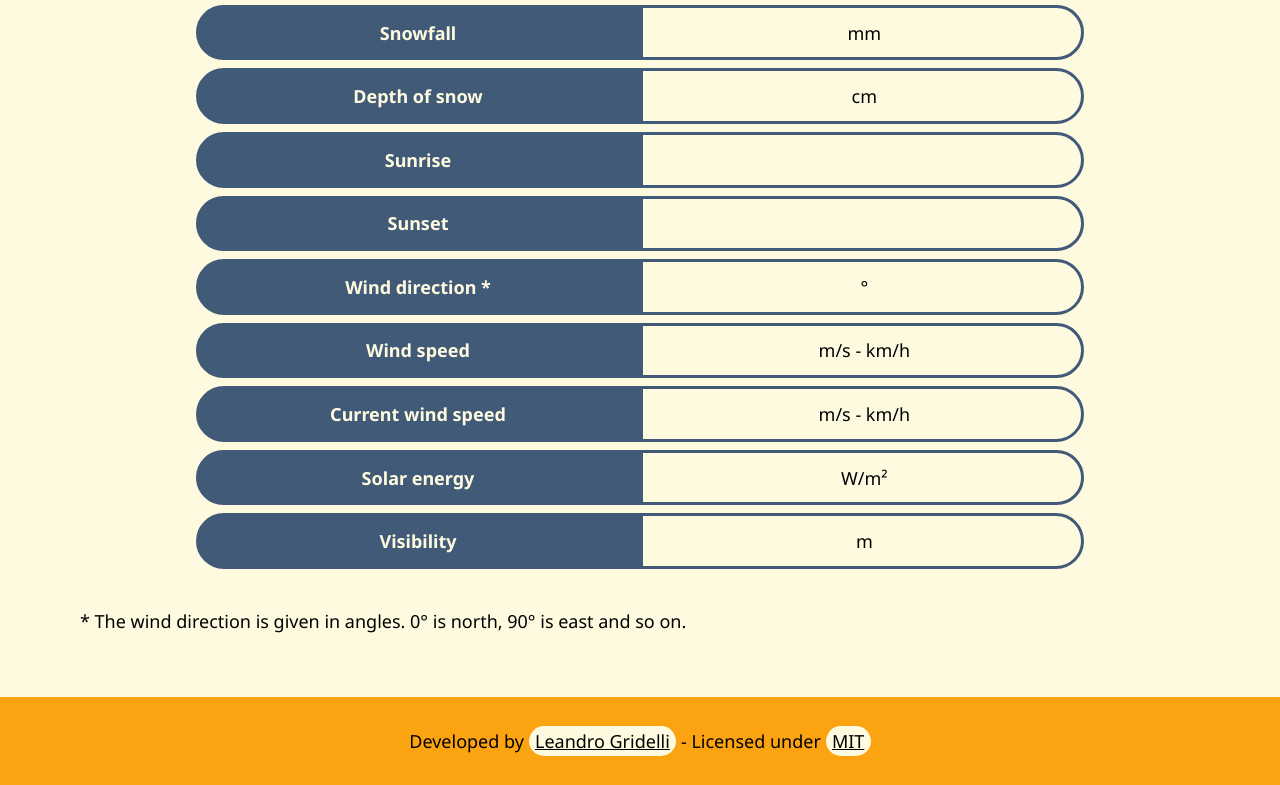
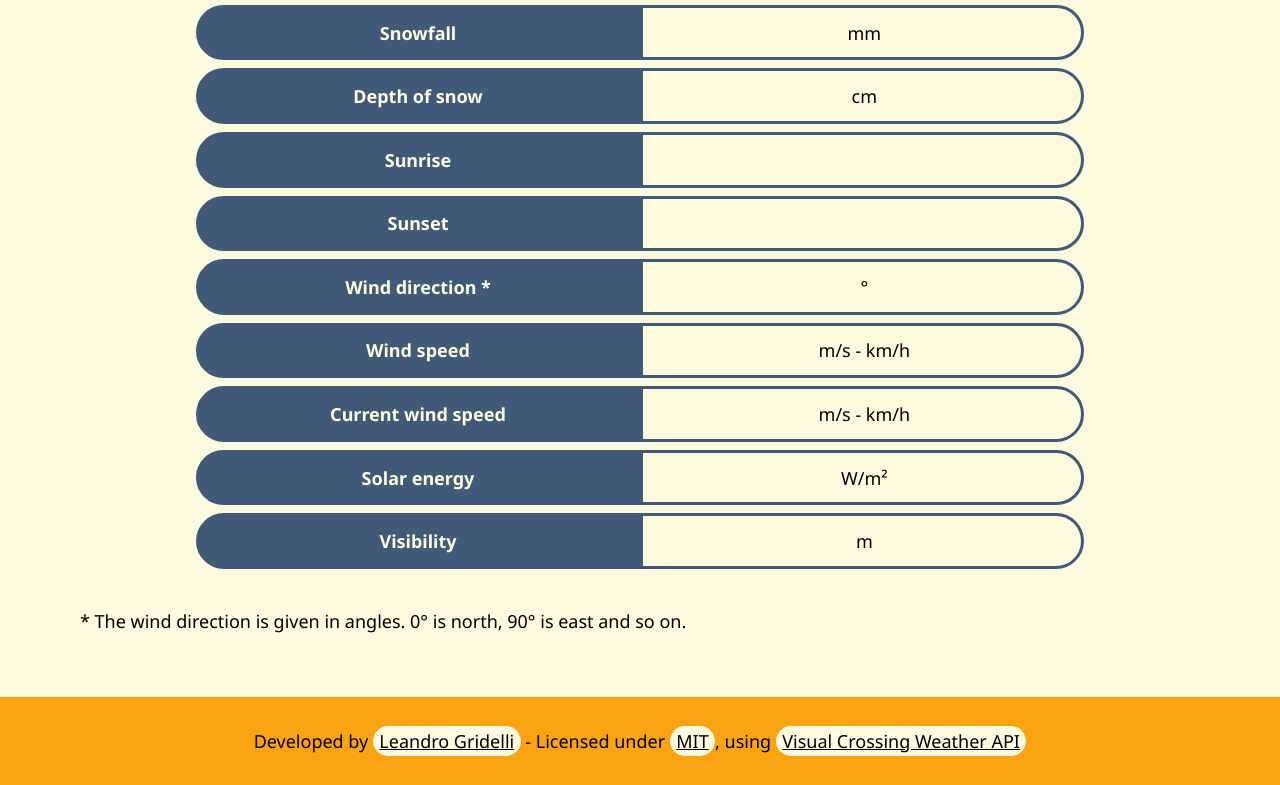
Before and after one commit to Leandecks/weather-app, a website built with webpack: page src/index.html in a window 1280 px wide. Shown: the part 1549-2334 px from the top of the page. Built offline with nearby package versions, Linux system fonts and the light colour scheme; no server answers; a web font is replaced by a local one.

Commit message:
add link to api license

```diff
--- a/src/index.html
+++ b/src/index.html
@@ -217,8 +217,10 @@
     <footer>
       <p>
         Developed by <a href="http://leandecks.github.io">Leandro Gridelli</a> -
-        Licensed under
-        <a href="https://mit-license.org/">MIT</a>
+        Licensed under <a href="https://mit-license.org/">MIT</a>, using
+        <a href="https://www.visualcrossing.com/weather-service-terms/"
+          >Visual Crossing Weather API</a
+        >
       </p>
     </footer>
   </body>
```
